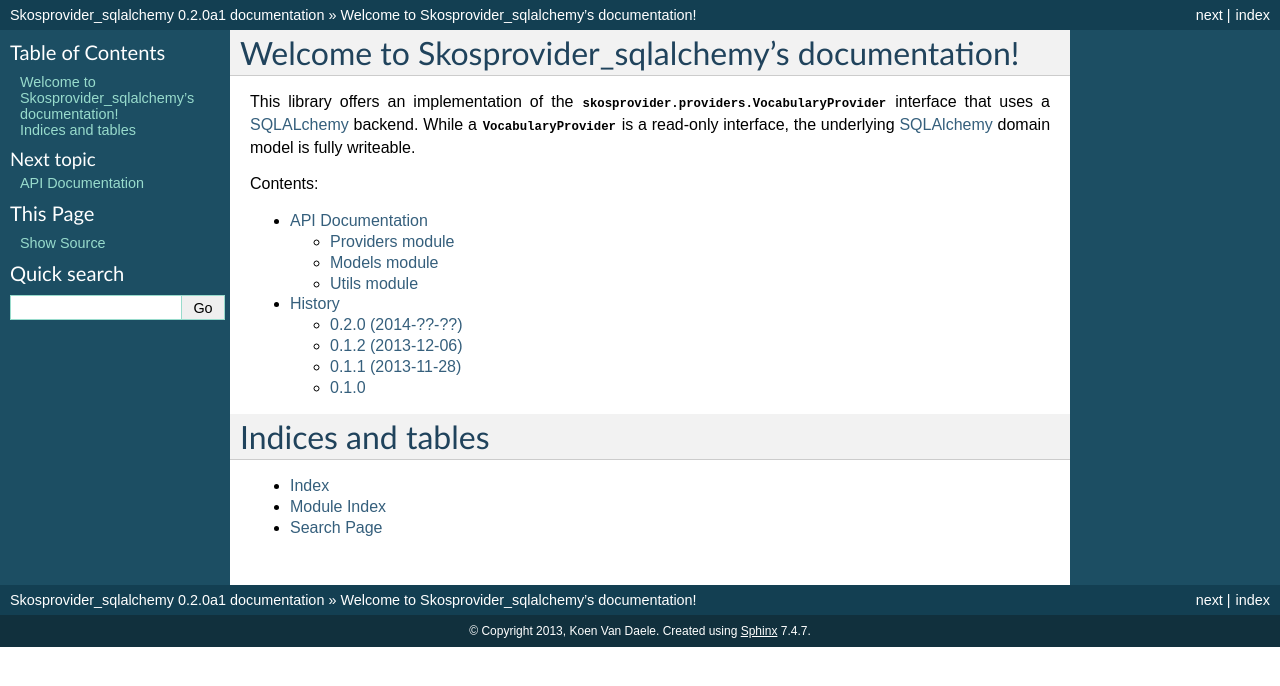
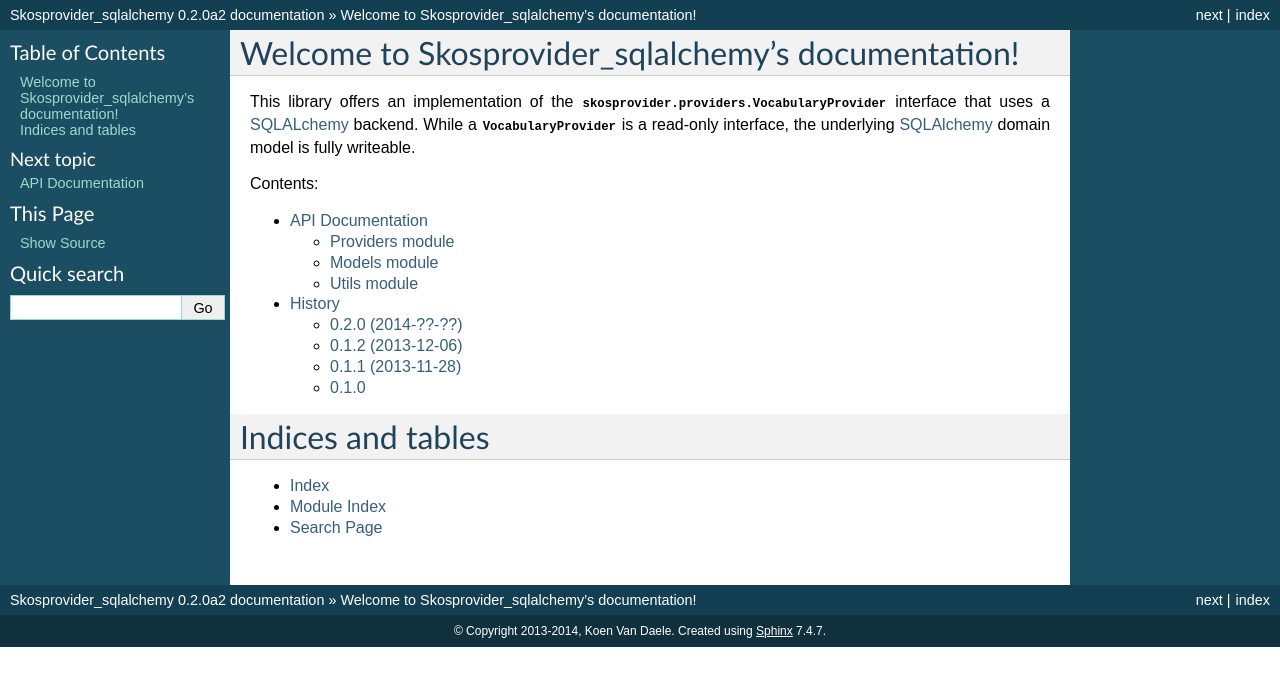
Before and after one commit to OnroerendErfgoed/skosprovider_sqlalchemy, a Sphinx documentation site: the page built from docs/index.rst, in a window 1280 px wide. Shown: the top 686 px of the page. Built offline with Sphinx 7.4.7, drawn with Linux system fonts in a browser that asks for light colours.

Commit message:
Update to version 0.2.0a2

```diff
--- a/docs/conf.py
+++ b/docs/conf.py
@@ -41,7 +41,7 @@ master_doc = 'index'
 
 # General information about the project.
 project = u'Skosprovider_sqlalchemy'
-copyright = u'2013, Koen Van Daele'
+copyright = u'2013-2014, Koen Van Daele'
 
 # The version info for the project you're documenting, acts as replacement for
 # |version| and |release|, also used in various other places throughout the
@@ -50,7 +50,7 @@ copyright = u'2013, Koen Van Daele'
 # The short X.Y version.
 version = '0.2'
 # The full version, including alpha/beta/rc tags.
-release = '0.2.0a1'
+release = '0.2.0a2'
 
 # The language for content autogenerated by Sphinx. Refer to documentation
 # for a list of supported languages.
--- a/setup.py
+++ b/setup.py
@@ -19,7 +19,7 @@ requires = [
 
 setup(
     name='skosprovider_sqlalchemy',
-    version='0.2.0a1',
+    version='0.2.0a2',
     description='A sqlAlchemy implementation of skosprovider.',
     long_description=open('README.rst').read() + '\n\n' +
                      open('HISTORY.rst').read(),
@@ -42,6 +42,7 @@ setup(
         'Programming Language :: Python :: 2.6',
         'Programming Language :: Python :: 2.7',
         'Programming Language :: Python :: 3.2',
+        'Programming Language :: Python :: 3.3',
     ],
     test_suite='nose.collector',
     entry_points="""\
```
